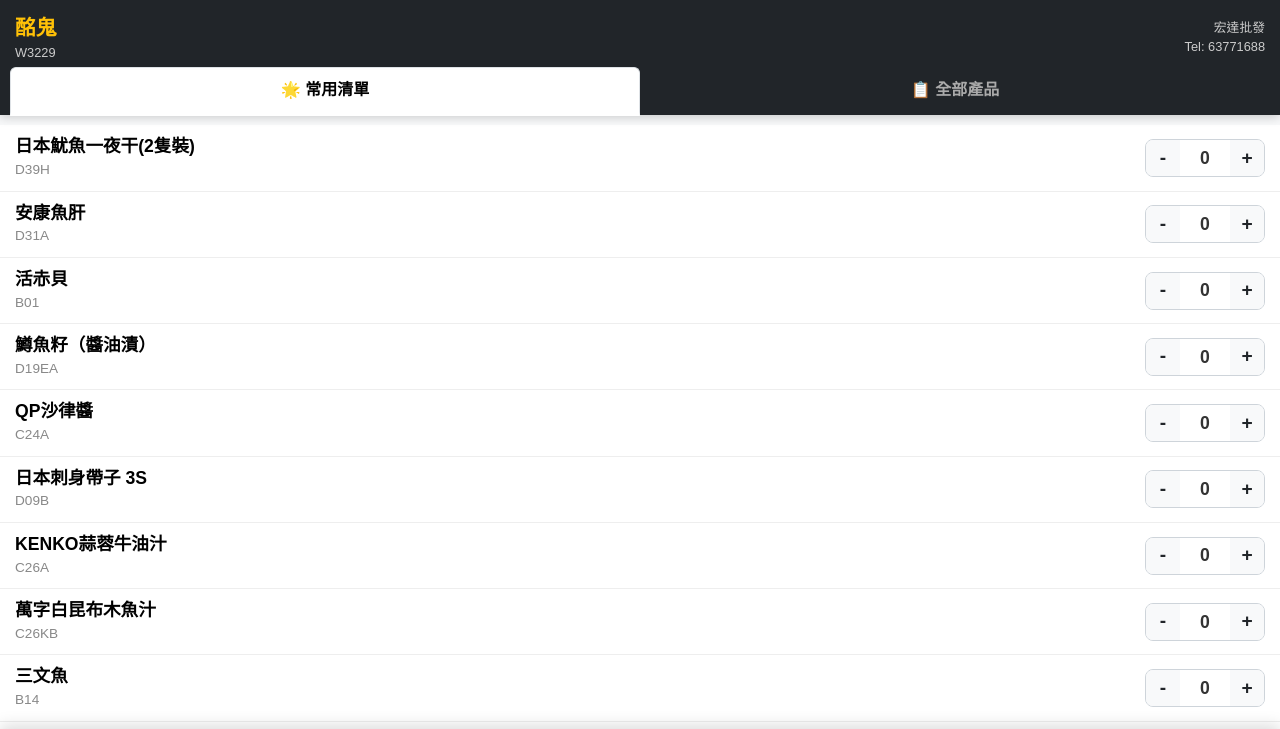
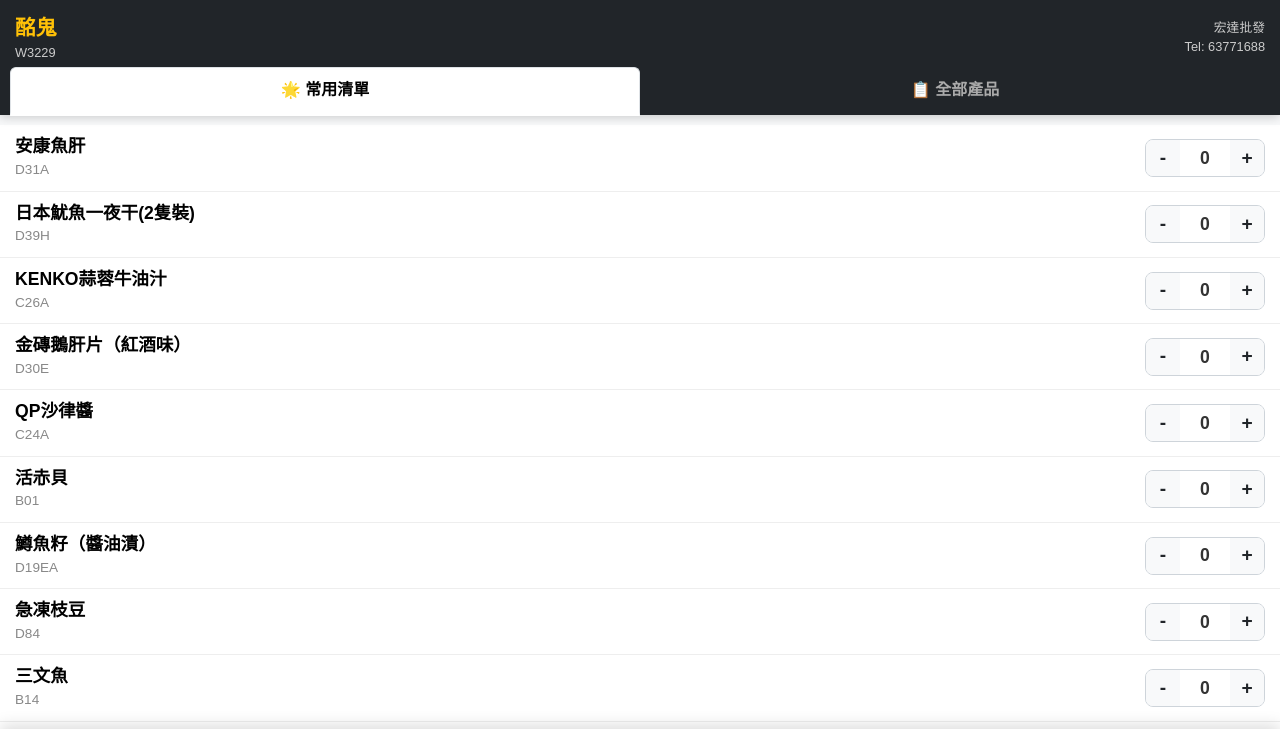
Before and after one commit to hkwangtat-order/W3229, a plain HTML site: page index.html in a window 1280 px wide. Shown: the top 729 px of the page. Drawn offline with nearby package versions, Linux system fonts and the light colour scheme.

Commit message:
Update index.html

```diff
--- a/index.html
+++ b/index.html
@@ -104,7 +104,7 @@
 <script src="https://cdn.jsdelivr.net/npm/bootstrap@5.3.0/dist/js/bootstrap.bundle.min.js"></script>
 <script>
     const customerName = "酩鬼"; const customerCode = "W3229";
-    const frequentCodes = ["D39H", "D31A", "B01", "D19EA", "C24A", "D09B", "C26A", "C26KB", "B14", "D84", "C53B", "C54", "D21", "D69", "C24F", "D79", "D10JA", "D18A", "C36D", "D48B", "C01", "D10M", "D52", "C58AB", "D30E", "D88FH", "D65", "C27A", "D16", "D12"];
+    const frequentCodes = ["D31A","D39H","C26A","D30E","C24A","B01","D19EA","D84","B14","C54","D21","C01","C53B","D09B","D69","E08AA","C26KB","C27A","D79","D88FH","C24F","C58AB","D16","D18A","D48B","H01","C26G","C36D","D10JA","D43","D52","C14DA","D10M","D12","D58B","D65","M004","C35A","D46A","D60D","D88DA","D88E","E03K","C01CJ","C39","C39A","D05C","D47B","D62A","D88"];
     const eelProducts = ["D22J", "D22L", "D22", "D22C", "D22A", "D22D", "D22I", "D22G"];
     const weightedProducts = ["D61B", "D61C", "D18A", "D17E", "D17C", "B01", "D18"];
     const fullCatalog = [
```
